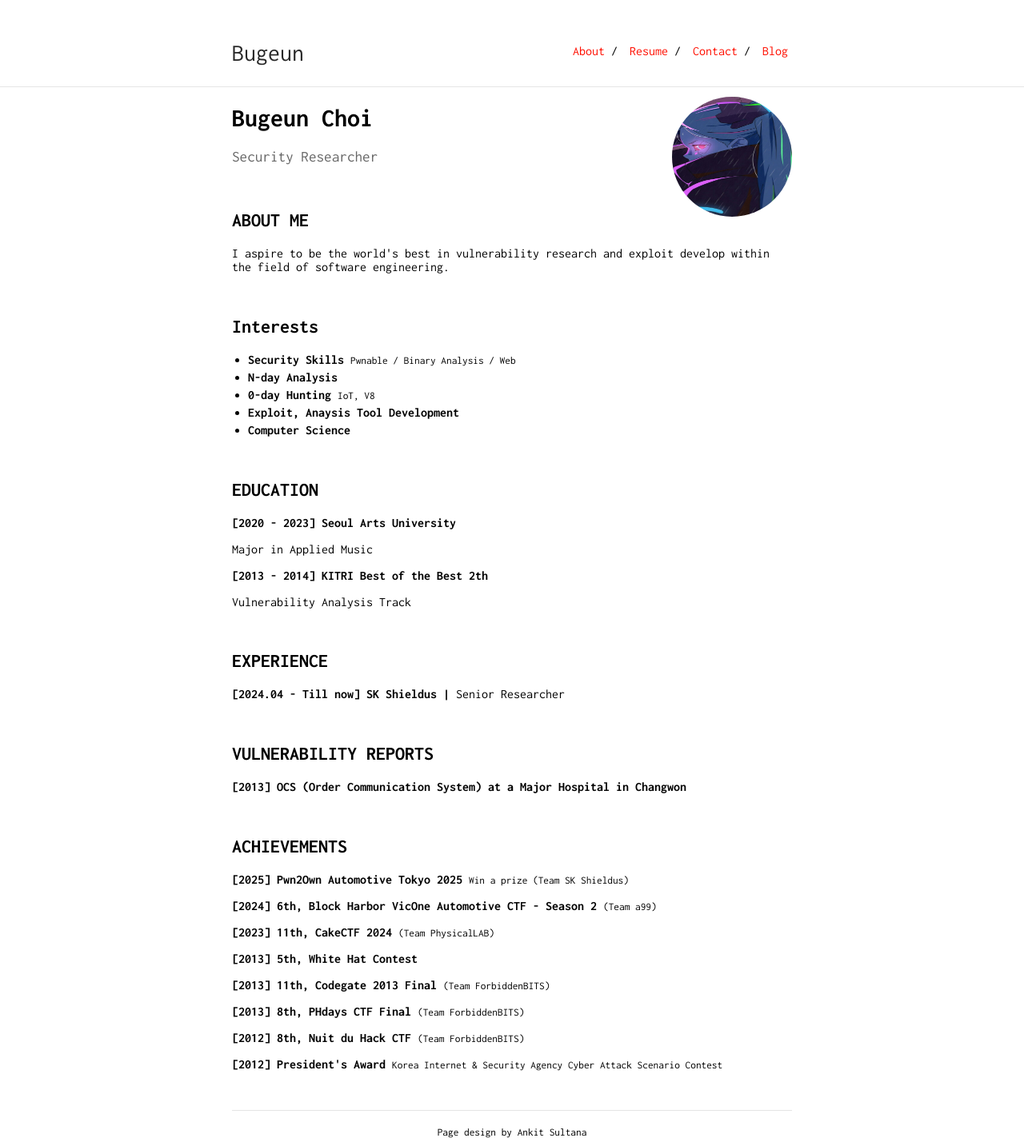
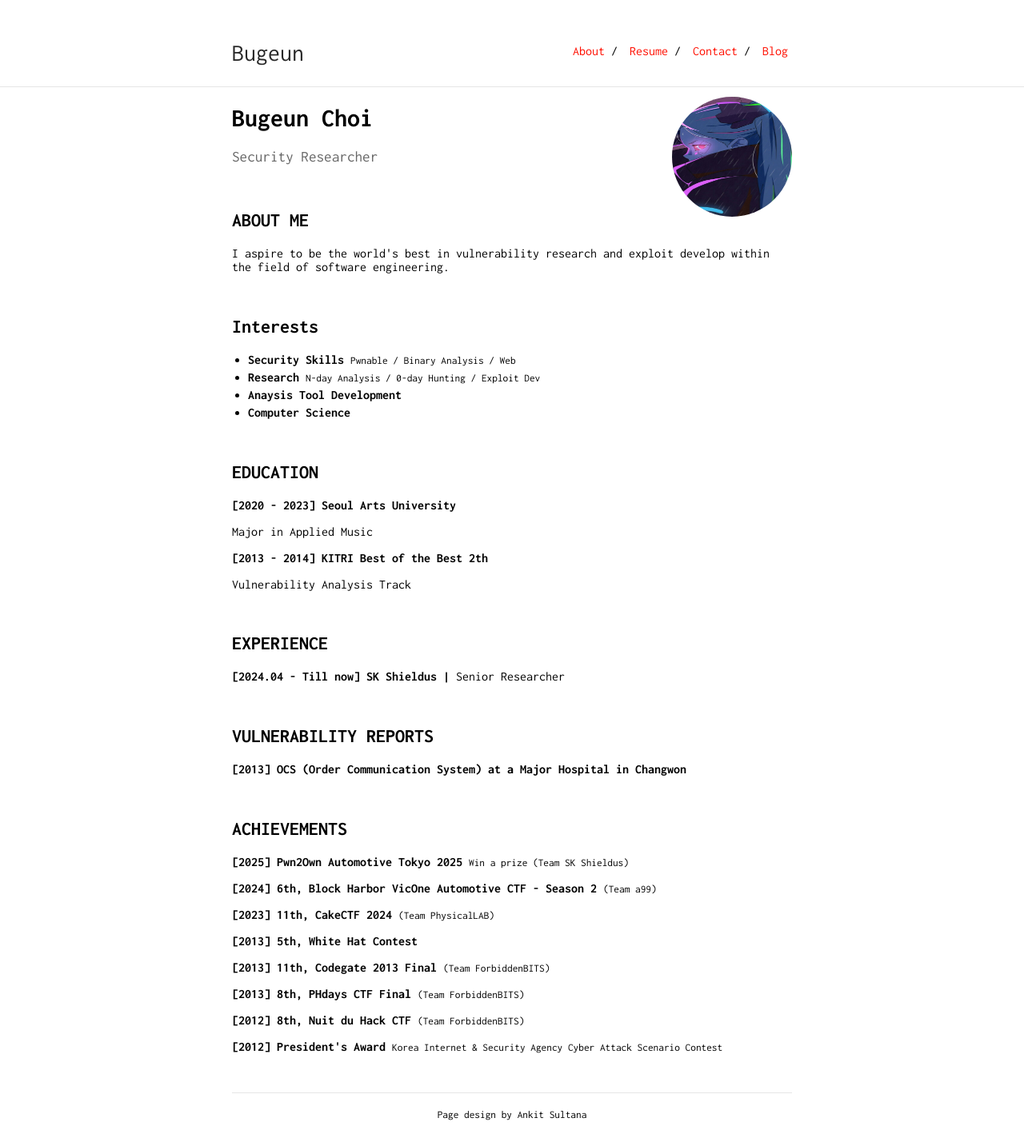
Before and after one commit to Bugeun/bugeun.github.io, a Jekyll site: the page built from index.md, in a window 1280 px wide. Shown: the whole page at 80% size. Built offline with Jekyll 4.4.1, drawn with Linux system fonts in a browser that asks for light colours; after the commit the page ends 1401 px from its top, so only the background shows below that.

Commit message:
Update index.md

```diff
--- a/index.md
+++ b/index.md
@@ -34,14 +34,11 @@ Security Researcher
           <small>Pwnable / Binary Analysis / Web</small>
           </li>
           <li>
-          <b>N-day Analysis</b>
+          <b>Research</b>
+          <small>N-day Analysis / 0-day Hunting / Exploit Dev</small>
           </li>
           <li>
-          <b>0-day Hunting</b>
-          <small>IoT, V8</small>
-          </li>
-          <li>
-          <b>Exploit, Anaysis Tool Development</b>
+          <b>Anaysis Tool Development</b>
           </li>
           <li>
           <b>Computer Science</b>
```
